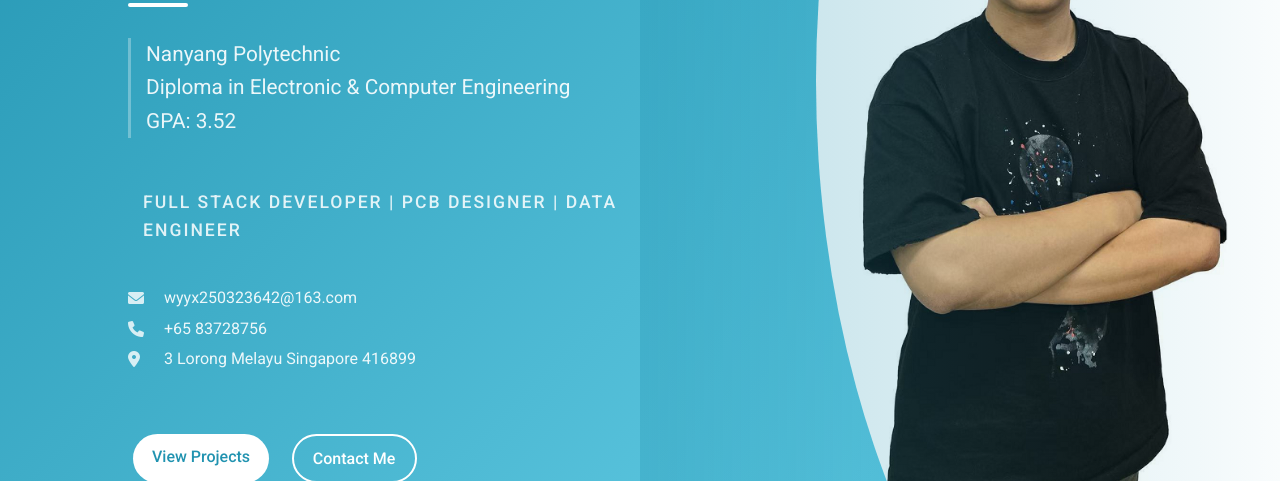
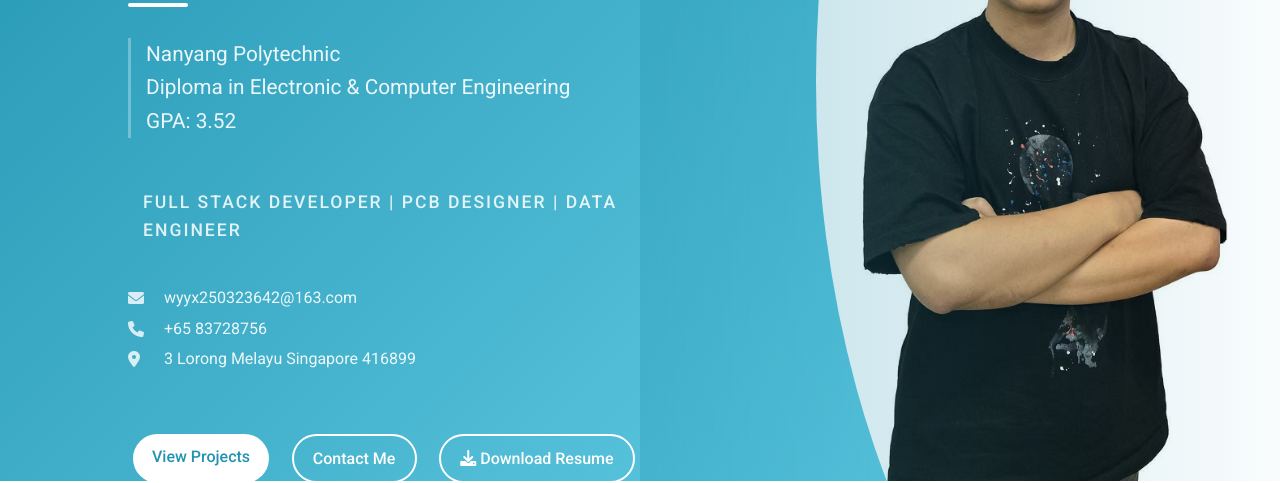
Before and after one commit to yorhagengyue/Liu.github.io, a plain HTML site: page index.html in a window 1280 px wide. Shown: the part 319-802 px from the top of the page. Drawn offline with Linux system fonts and the light colour scheme.

Commit message:
Update index.html

```diff
--- a/index.html
+++ b/index.html
@@ -35,6 +35,9 @@
                 <div class="cta-buttons">
                     <a href="projects.html" class="btn btn-primary">View Projects</a>
                     <a href="contact.html" class="btn btn-secondary">Contact Me</a>
+                    <a href="assets/resume.pdf" class="btn btn-secondary" download>
+                        <i class="fas fa-download"></i> Download Resume
+                    </a>
                 </div>
             </div>
             <div class="hero-image">
```
